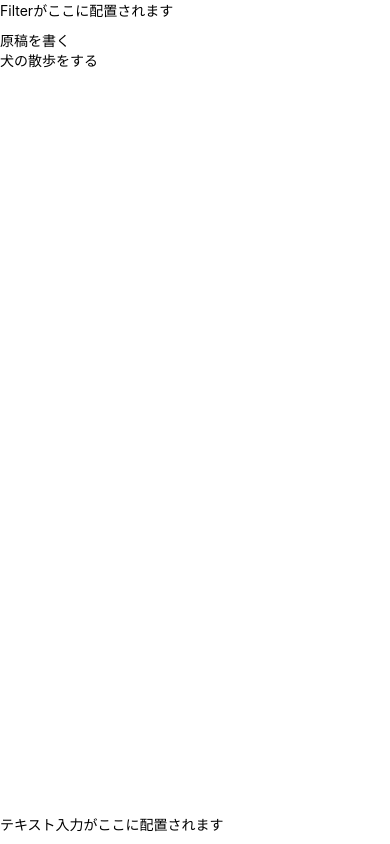
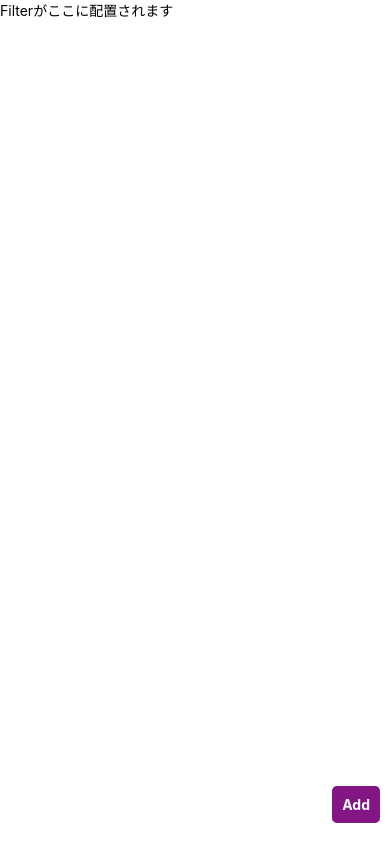
Before and after one commit to RyoHotehama/react_native_practice, a React Native app: screen / in a window 390 px wide. Built offline with nearby package versions, Linux system fonts and the light colour scheme.

Commit message:
todoの処理追加

```diff
--- a/App.jsx
+++ b/App.jsx
@@ -1,34 +1,79 @@
-import { FlatList, Platform, ScrollView, StatusBar, StyleSheet, Text, View } from 'react-native';
-import { useState } from 'react';
+import { Button, FlatList, KeyboardAvoidingView, Platform, ScrollView, StatusBar, StyleSheet, Text, TextInput, TouchableOpacity, View } from 'react-native';
+import { useState, useCallback } from 'react';
 
 const STATUSBAR_HEIGHT = Platform.OS === 'ios' ? 50 : StatusBar.currentHeight;
 
 export default function App() {
-  const [items] = useState(
+  const [items, setItems] = useState(
     {
-      todo: [
-        {index: 1, title: '原稿を書く', done: false},
-        {index: 2, title: '犬の散歩をする', done: false},
-      ],
-      currentIndex: 2
+      todo: [],
+      currentIndex: 0,
+      inputText: '',
     }
   );
+
+  const handleChange = useCallback((text) => {
+    setItems((prevItems) => ({
+      ...prevItems,
+      inputText: text,
+    }));
+  }, [])
+
+  const onAddItem = useCallback(() => {
+    setItems((prevItems) => {
+      const title = items.inputText
+      if (title === '') {
+        return prevItems
+      }
+      const index = prevItems.currentIndex + 1
+      const newTodo = { index: index, title: title, done: false}
+      if (prevItems.todo) {
+        const todo = [...prevItems.todo, newTodo]
+        return {
+          todo: todo,
+          currentIndex: index,
+          inputText: ''
+        }
+      }
+      const todo = [newTodo]
+      return {
+        todo: todo,
+        currentIndex: index,
+        inputText: ''
+      }
+    })
+  }, [items])
+
+  const renderItem = ({ item }) => {
+    return (
+      <View>
+        <Text>{item.title}</Text>
+      </View>
+    )
+  }
+
   return (
-    <View style={styles.container}>
+    <KeyboardAvoidingView style={styles.container} behavior='padding'>
       <View style={styles.filter}>
         <Text>Filterがここに配置されます</Text>
       </View>
-      <ScrollView style={styles.todolist}>
-        <FlatList
-          data={items.todo}
-          renderItem={({item}) => <Text>{item.title}</Text>}
-          keyExtractor={(item) => 'todo_' + item.index}
+      <FlatList
+        style={styles.todolist}
+        data={items.todo}
+        renderItem={renderItem}
+        keyExtractor={(item) => 'todo_' + item.index}
+      />
+      <View style={styles.input}>
+        <TextInput
+          onChangeText={handleChange}
+          value={items.inputText}
+          style={styles.inputText}
         />
-      </ScrollView>
-      <View style={styles.input}>
-        <Text>テキスト入力がここに配置されます</Text>
+        <TouchableOpacity onPress={onAddItem} style={styles.addButton}>
+          <Text style={styles.buttonText}>Add</Text>
+        </TouchableOpacity>
       </View>
-    </View>
+    </KeyboardAvoidingView>
   );
 }
 
@@ -45,6 +90,22 @@ const styles = StyleSheet.create({
     flex: 1,
   },
   input: {
-    height: 30,
+    height: 80,
+    flexDirection: 'row',
+    alignItems: 'center',
+    justifyContent: 'flex-start',
+    paddingHorizontal: 10,
+  },
+  inputText: {
+    flex: 1,
+  },
+  addButton: {
+    backgroundColor: '#841584',
+    padding: 10,
+    borderRadius: 5,
+  },
+  buttonText: {
+    color: '#fff',
+    fontWeight: 'bold',
   },
 });
```
